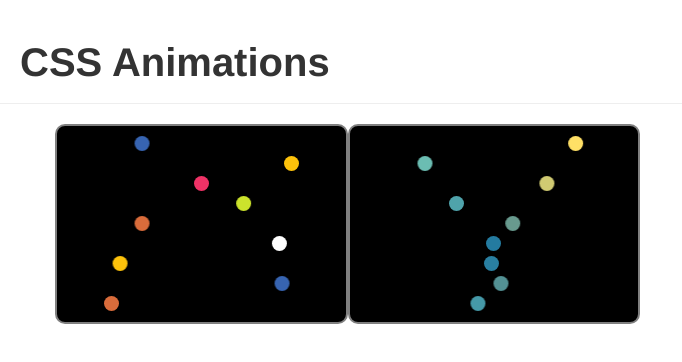
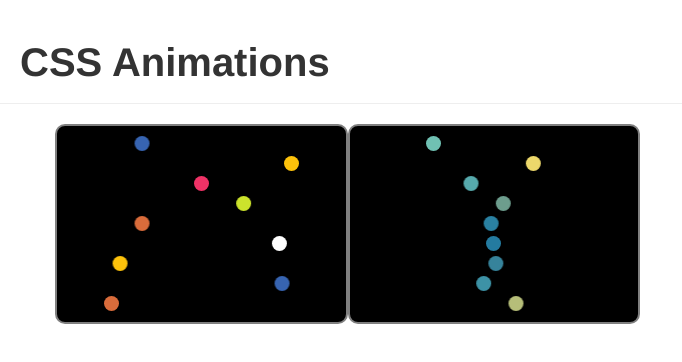
Before and after one commit to cchrispy/animations, a React app: page / in a window 1280 px wide. Shown: the top 362 px of the page, without its empty margins (0-682 px from the left). Built offline with nearby package versions, Linux system fonts and the light colour scheme.

Commit message:
slide ease in and out

```diff
--- a/src/styles/styles.scss
+++ b/src/styles/styles.scss
@@ -14,6 +14,7 @@
 
 .container * {
   overflow-x: hidden;
+}
 
 .box {
   height: 200px;
@@ -39,8 +40,8 @@
 .vibrate {
   animation-timing-function: ease-in-out;
 }
-}
 
 .slide.ball {
-  animation-timing-function: ease-out;
+  animation-direction: alternate;
+  animation-timing-function: ease-in-out;
 }
```
